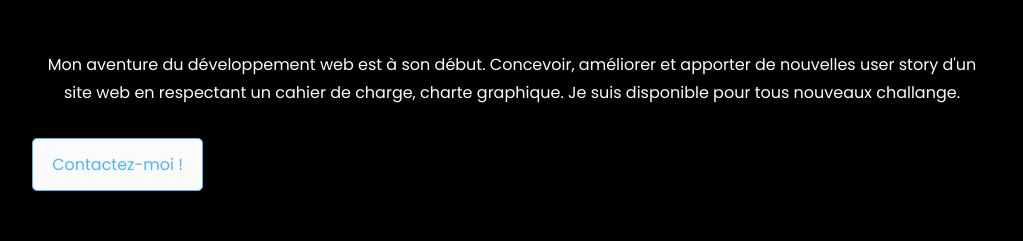
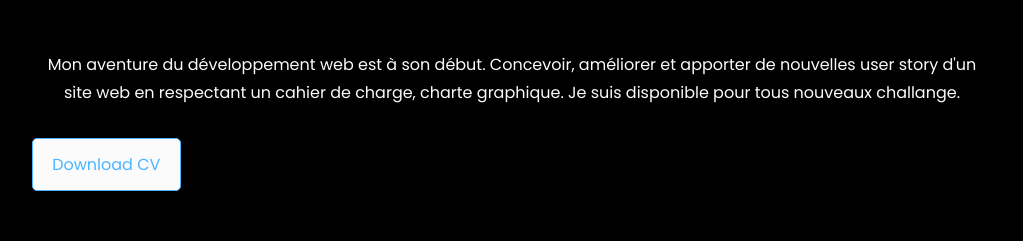
Before and after one commit to Abderrezak-WEBDEV/The-ultime-Portfolio, a React (Create React App) app: page / in a window 1280 px wide. Shown: the part 1120-1361 px from the top of the page, without its empty margins (128-1151 px from the left). Built offline with nearby package versions, Linux system fonts and the light colour scheme.

Commit message:
commit add contactForm

```diff
--- a/src/components/about/About.jsx
+++ b/src/components/about/About.jsx
@@ -1,5 +1,6 @@
 import React from "react";
 import "../about/About.css";
+import cv from "../../assets/CV_Akel.pdf";
 import ME from "../../assets/Photo.jpg";
 import { FaSignLanguage } from "react-icons/fa";
 import { SiSkillshare } from "react-icons/si";
@@ -17,8 +18,8 @@ const About = () => {
               respectant un cahier de charge, charte graphique. Je suis
               disponible pour tous nouveaux challange.
             </p>
-            <a href="#contact" value="contact" className="btn">
-              Contactez-moi !
+            <a href={cv} download value="cv" id="cv-btn" className="btn">
+              Download CV
             </a>
           </div>
         </div>
```
